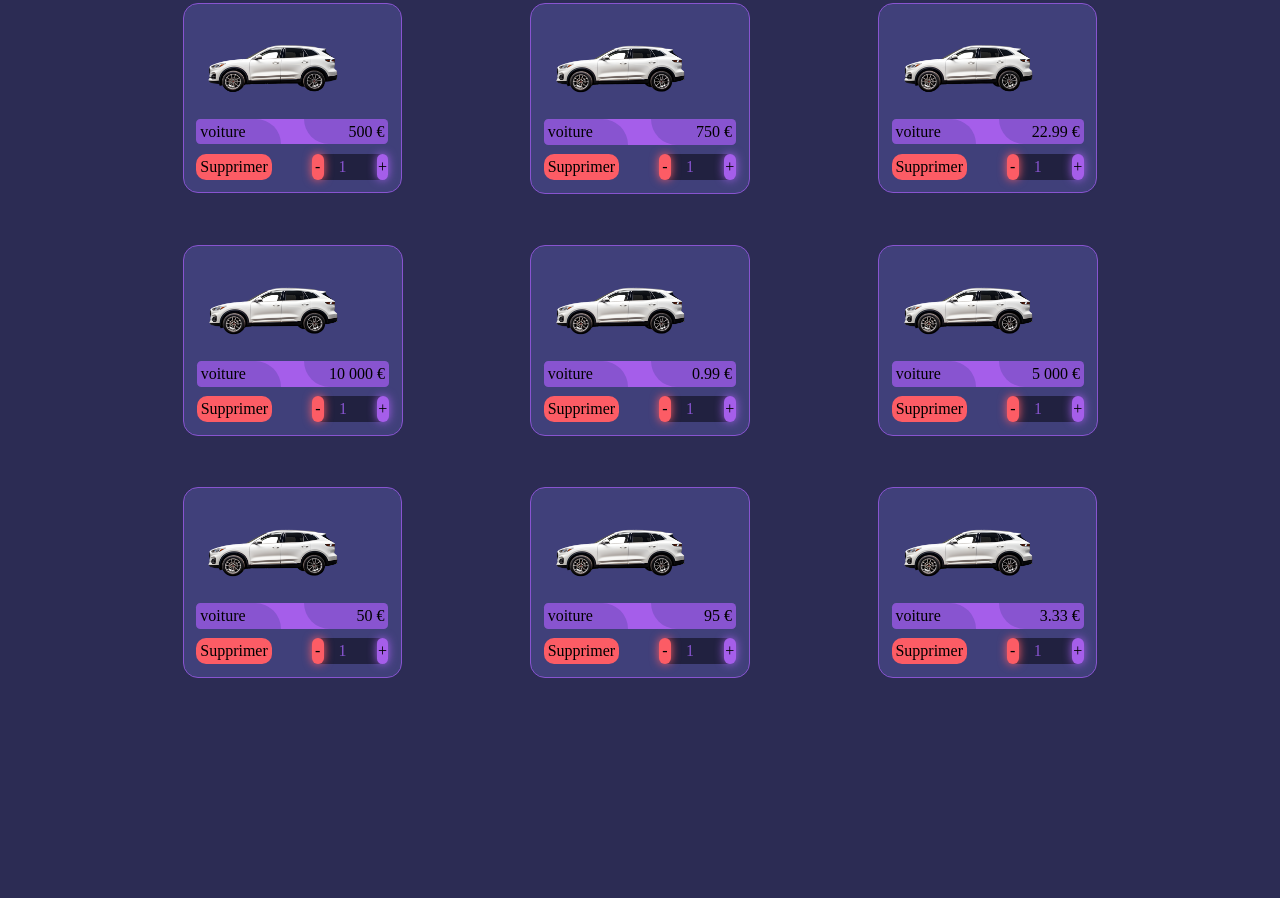
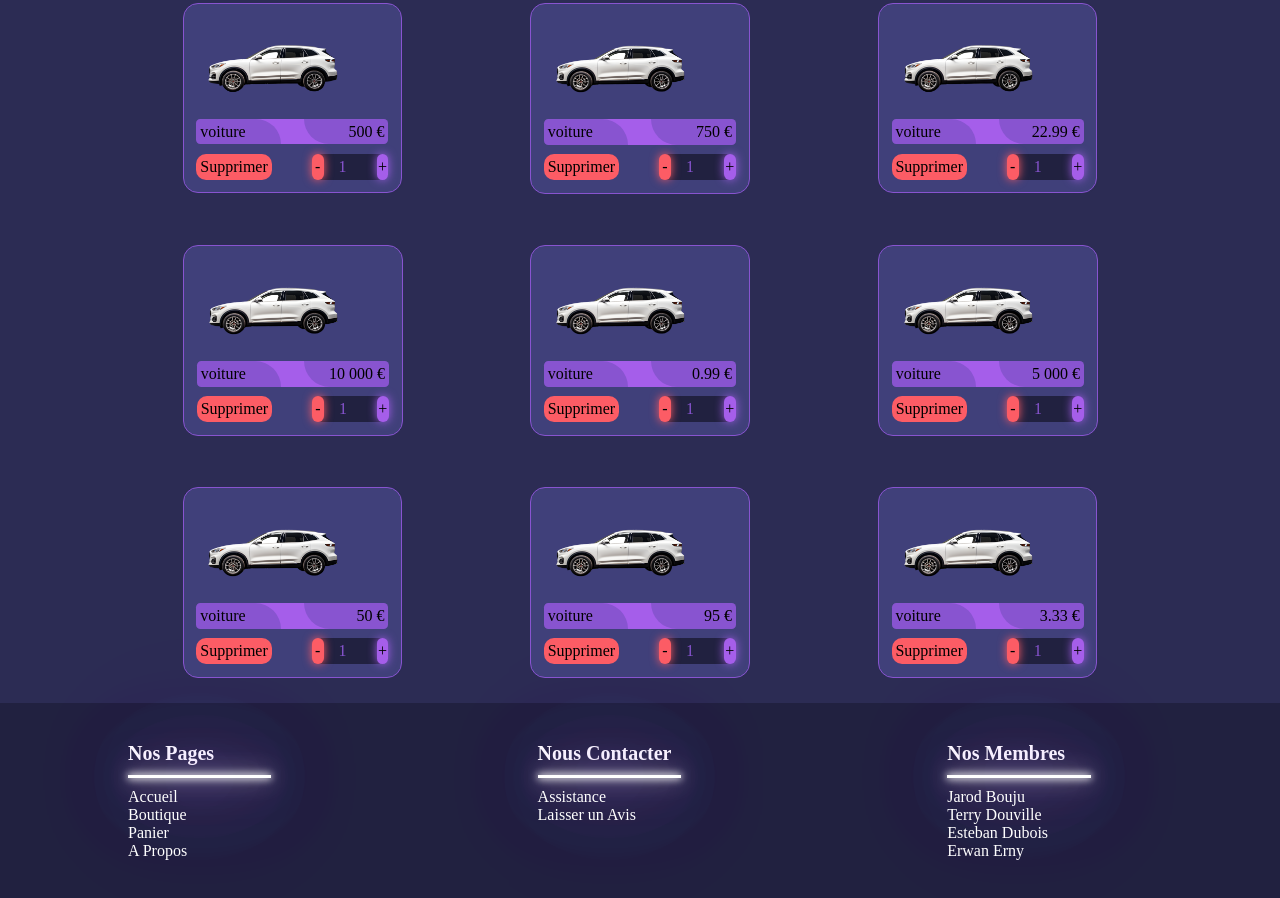
Before and after one commit to Esteban-Dubois/ProjetDevWeb-JackyTuning, a plain HTML site: page panier.html in a window 1280 px wide. Shown: the part 215-1113 px from the top of the page. Before the commit the page ends 918 px from the top, so only its background shows below. Drawn offline with Linux system fonts and the light colour scheme; a web font is replaced by a local one.

Commit message:
Update panier.html
- Ajout du footer

```diff
--- a/panier.html
+++ b/panier.html
@@ -5,6 +5,7 @@
     <meta charset="utf-8">
     <link rel="stylesheet" href="styles_navbar.css">
     <link rel="stylesheet" href="styles_panier.css">
+    <link rel="stylesheet" href="styles_footer.css">
     <title>Jacky Tuning - Panier</title>
 </head>
 
@@ -182,6 +183,34 @@
             </div>
         </div>
     </div>
+
+    <footer>
+        <div class="footer-col">
+            <b>Nos Pages</b>
+            <div class="ligne-footer"></div>
+            <a href="index.html">Accueil</a>
+            <a href="boutique.html">Boutique</a>
+            <a href="panier.html">Panier</a>
+            <a href="apropos.html">A Propos</a>
+        </div>
+
+        <div class="footer-col">
+            <b>Nous Contacter</b>
+            <div class="ligne-footer"></div>
+            <a href="prblm.html">Assistance</a>
+            <a href="apropos.html#formulaire-avis">Laisser un Avis</a>
+        </div>
+
+        <div class="footer-col">
+            <b>Nos Membres</b>
+            <div class="ligne-footer"></div>
+            <P>Jarod Bouju</P>
+            <p>Terry Douville</p>
+            <p>Esteban Dubois</p>
+            <p>Erwan Erny</p>
+        </div>
+    </footer>
+
     <script>
 
   const nombre = document.getElementById('nombre');
```
